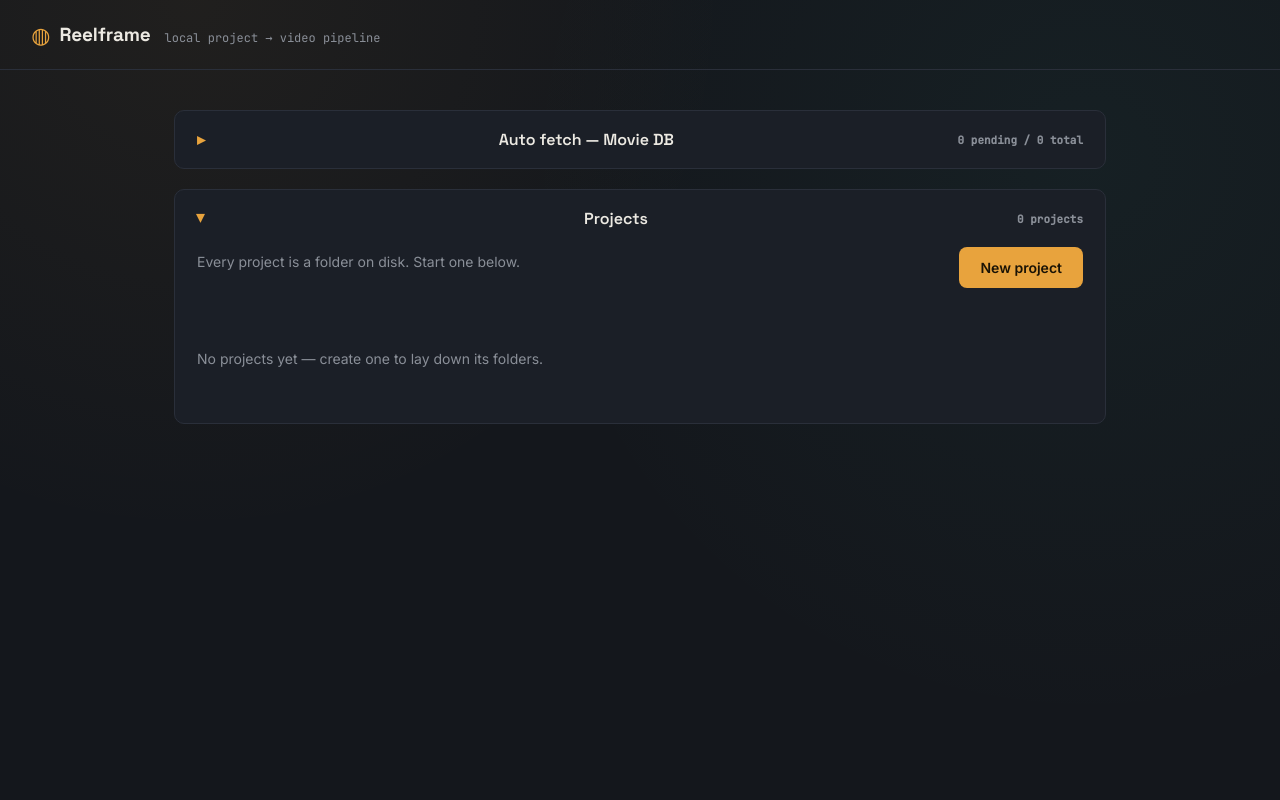
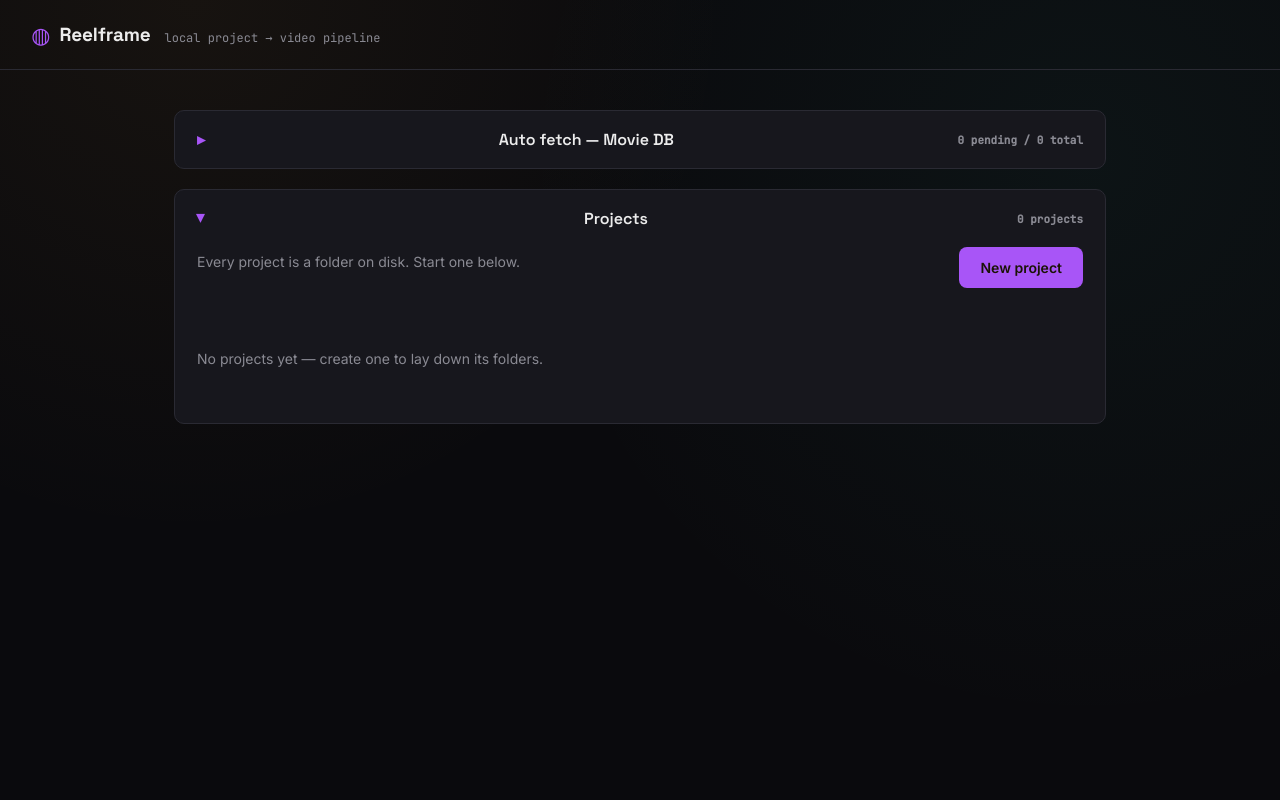
Before and after one commit to manojihturs/TimelineVideoGenerator, a Flask app: page / in a window 1280 px wide. Run offline with Flask 3, Linux system fonts and the light colour scheme; data that the repository does not hold is empty; some libraries are stand-ins or nearby versions.

Commit message:
Restyle theme to purple/dark palette from reference dashboard screenshot
Swap design-token values only (--ink, --panel, --amber, --teal, --danger,
etc.) so every existing rule that already references these variables picks
up the new palette without per-rule changes.

Co-Authored-By: Claude Sonnet 5 <noreply@anthropic.com>

```diff
--- a/static/css/style.css
+++ b/static/css/style.css
@@ -9,17 +9,17 @@
    ========================================================================== */
 
 :root {
-  --ink: #14171c;
-  --panel: #1b1f27;
-  --panel-raised: #21262f;
-  --border: #2a2f3a;
-  --amber: #e8a33d;
-  --amber-dim: #6b5527;
-  --teal: #3ec6b6;
-  --teal-dim: #23504b;
-  --danger: #e15252;
-  --text: #ece9e2;
-  --muted: #8a8f98;
+  --ink: #0a0a0d;
+  --panel: #17171d;
+  --panel-raised: #1c1c24;
+  --border: #2a2a33;
+  --amber: #a855f7;
+  --amber-dim: #4c1d95;
+  --teal: #34d399;
+  --teal-dim: #14532d;
+  --danger: #f87171;
+  --text: #ececec;
+  --muted: #8a8a93;
   --radius: 10px;
 }
 
```
